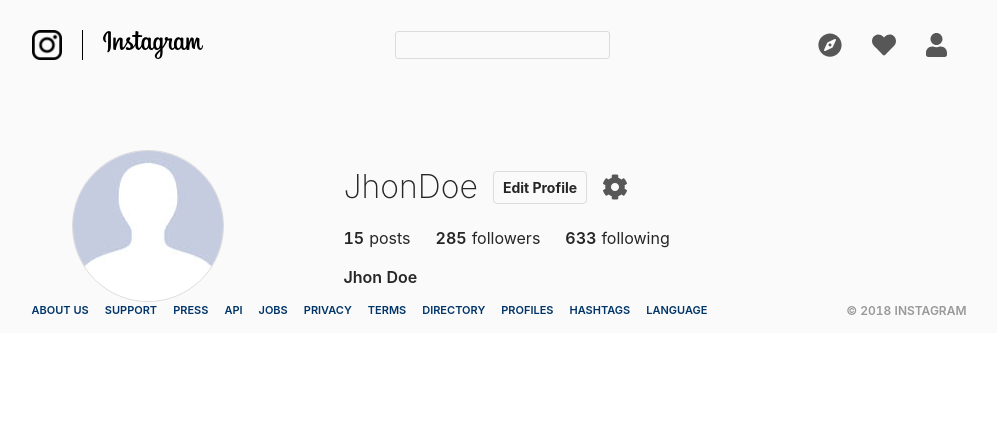
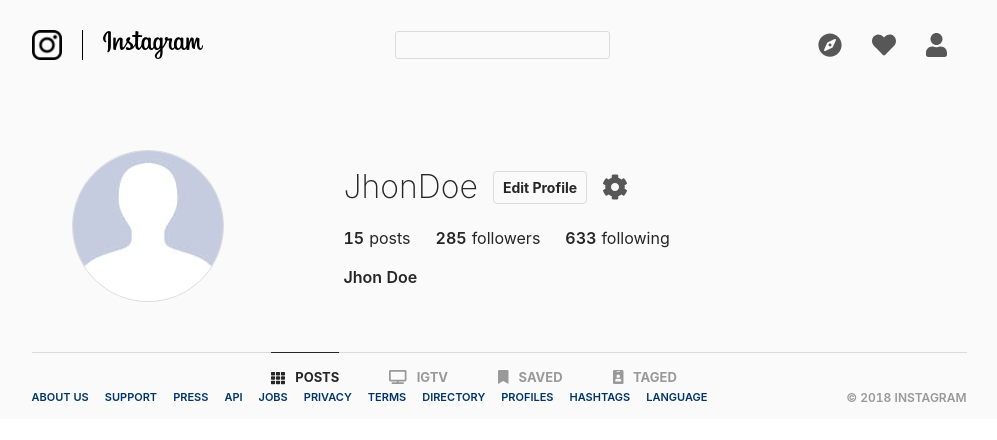
Before and after one commit to sahilmob/react-instagram-clone, a React app: page /profile in a window 1280 px wide. Shown: the top 440 px of the page, without its empty margins (141-1138 px from the left). Built offline with nearby package versions, Linux system fonts and the light colour scheme.

Commit message:
Add main content navigation to profile page

```diff
--- a/package.json
+++ b/package.json
@@ -4,6 +4,7 @@
   "private": true,
   "dependencies": {
     "@fortawesome/fontawesome-svg-core": "^1.2.4",
+    "@fortawesome/free-regular-svg-icons": "^5.3.1",
     "@fortawesome/free-solid-svg-icons": "^5.3.1",
     "@fortawesome/react-fontawesome": "^0.1.3",
     "antd": "^3.9.2",
--- a/src/App.js
+++ b/src/App.js
@@ -5,10 +5,9 @@
 import Profile from './containers/Profile/Profile'
 import classes from './App.css';
 import { library } from '@fortawesome/fontawesome-svg-core'
-import { FontAwesomeIcon } from '@fortawesome/react-fontawesome'
-import { faHeart, faUser, faCompass, faCog } from '@fortawesome/free-solid-svg-icons'
+import { faHeart, faUser, faCompass, faCog, faTh, faBookmark, faTv, faIdBadge } from '@fortawesome/free-solid-svg-icons'
 
-library.add(faHeart, faUser, faCompass, faCog)
+library.add(faHeart, faUser, faCompass, faCog, faTh, faBookmark, faTv, faIdBadge)
 
 class App extends Component {
   render() {
--- /dev/null
+++ b/src/components/ProfileMainContentNav/ProfileMainContentNav.css
@@ -0,0 +1,36 @@
+.container{
+    border-top: 1px solid #dbdbdb;
+    margin-top: 50px;
+    display: flex;
+    justify-content: center;
+}
+.navItem{
+    margin: 0px 50px 0 0;
+    padding-top: 15px;
+    position: relative;
+    top: -1px;
+    color: #999;
+    display: flex;
+    align-items: center;
+    cursor: pointer;
+}
+
+.navItemText{
+    margin-left: 10px;
+    text-transform: uppercase;
+    font-weight: bold;
+    font-size: 13px;
+}
+
+.navItemActive{
+    color: #262626;
+    font-weight: bolder;
+    margin: 0px 50px 0 0;
+    border-top: 1px solid #262626;
+    padding-top: 15px;
+    position: relative;
+    top: -1px;
+    display: flex;
+    align-items: center;
+    cursor: pointer;
+}
--- /dev/null
+++ b/src/components/ProfileMainContentNav/ProfileMainContentNav.jsx
@@ -0,0 +1,26 @@
+import React from 'react'
+import classes from './ProfileMainContentNav.css'
+import { FontAwesomeIcon } from '@fortawesome/react-fontawesome'
+
+export default () => {
+  return (
+    <div className={classes.container}>
+      <div className={classes.navItemActive}>
+        <FontAwesomeIcon className={classes.navItemIcon} icon="th" />
+        <span className={classes.navItemText}>posts</span>
+      </div>
+      <div className={classes.navItem}>
+        <FontAwesomeIcon className={classes.navItemIcon} icon="tv" />
+        <span className={classes.navItemText}>igtv</span>
+      </div>
+      <div className={classes.navItem}>
+        <FontAwesomeIcon className={classes.navItemIcon} icon="bookmark" />
+        <span className={classes.navItemText}>saved</span>
+      </div>
+      <div className={classes.navItem}>
+        <FontAwesomeIcon className={classes.navItemIcon} icon="id-badge" />
+        <span className={classes.navItemText}>taged</span>
+      </div>
+    </div>
+  )
+}
--- a/src/containers/Profile/Profile.jsx
+++ b/src/containers/Profile/Profile.jsx
@@ -1,6 +1,7 @@
 import React, { Component } from 'react'
 import Header from '../../components/Header/Herder'
 import UserInfo from '../../components/UserInfo/userInfo'
+import ProfileMAinContentNav from '../../components/ProfileMainContentNav/ProfileMainContentNav'
 
 export default class Profile extends Component {
   render() {
@@ -8,6 +9,7 @@
       <div>
         <Header />
         <UserInfo />
+        <ProfileMAinContentNav />
       </div>
     )
   }
```
Also changed, not shown: 1 other file (tests, documents, lock files or other folders).
